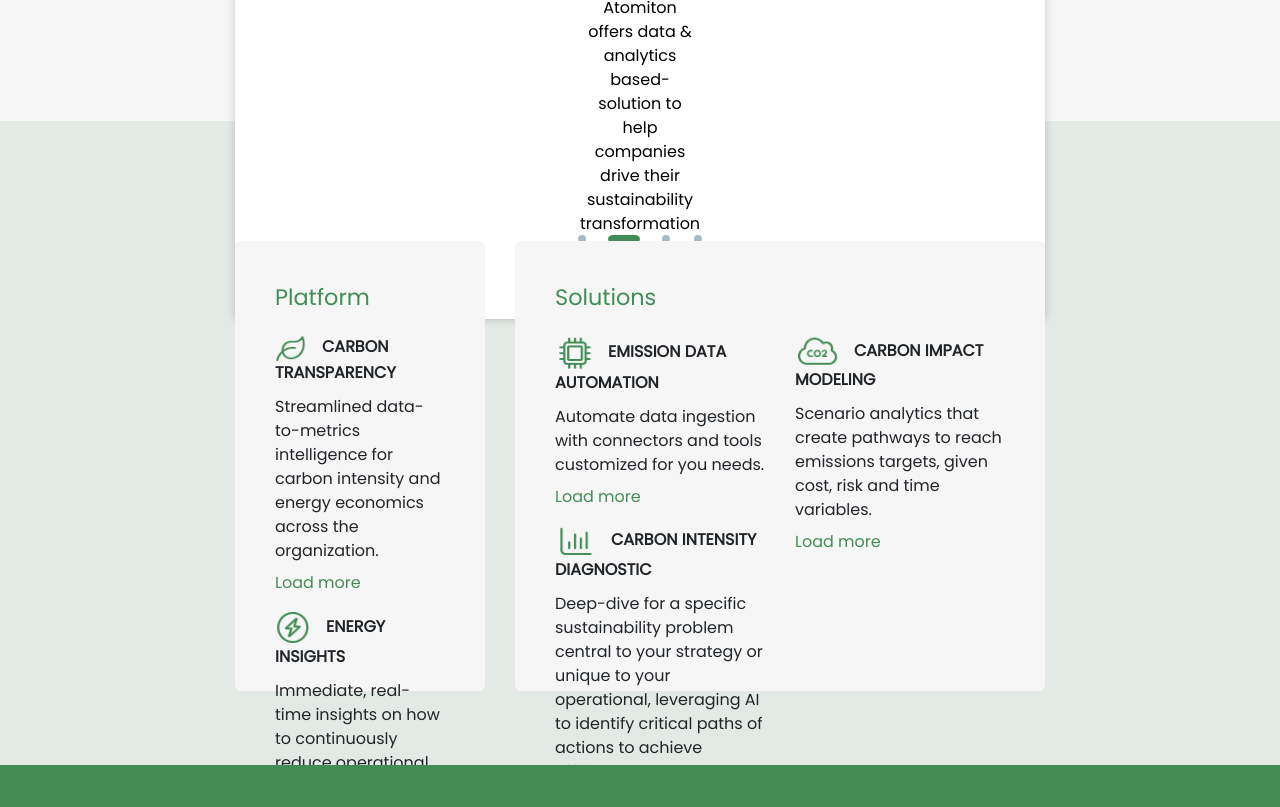
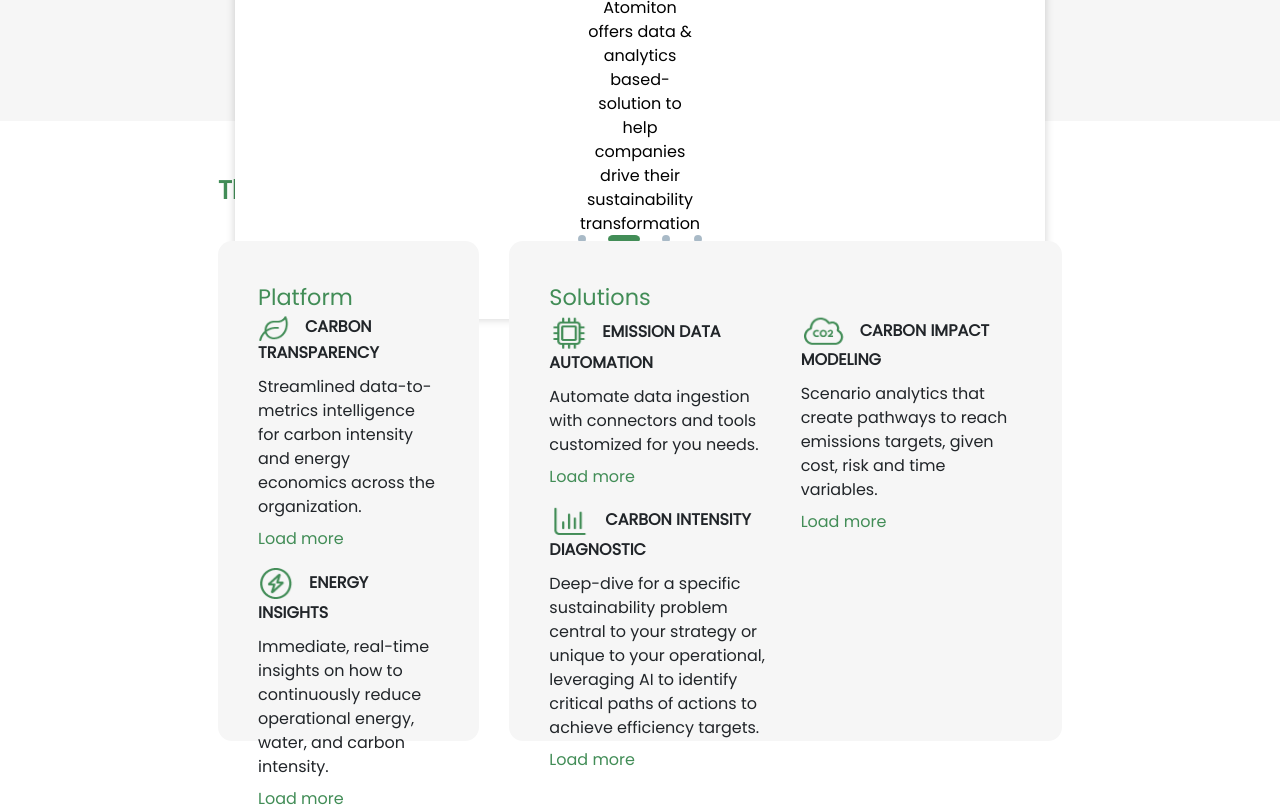
Before and after one commit to quyendangbys/web_desgin, an Angular app: page /home#/platforms in a window 1280 px wide. Before the commit this address led to /home#/platforms. Shown: the part 1660-2467 px from the top of the page. Built offline with nearby package versions, Linux system fonts and the light colour scheme; some icons are missing.

Commit message:
- tuốt lại vẻ đẹp trai

```diff
--- a/src/app/platforms/platforms.component.scss
+++ b/src/app/platforms/platforms.component.scss
@@ -35,27 +35,27 @@
 // }
 
 .offering {
-    padding: 50px 235px 74px 235px;
-    background-color: #e3e9e4;
+    padding: 50px 218px 74px 218px;
+    // background-color: #e3e9e4;
     .offering-item {
         // width: 50%;
         padding: 40px;
-        height: 450px;
-        border-radius: 6px;
+        height: 500px;
+        border-radius: 14px;
         background-color: #f6f6f6;
     }
     .offering-title {
         font-weight: bold;
         font-size: 1.6rem;
         color: #428d57;
-        display: flex;
-        justify-content: center;
+        // display: flex;
+        // justify-content: center;
         padding-bottom: 32px;
     }
     .offering--sub-title {
         color: #428d57;
         font-size: 1.4rem;
-        padding-bottom: 20px;
+        // padding-bottom: 20px;
     }
     .offering-box {
         margin-bottom: 15px;
```
